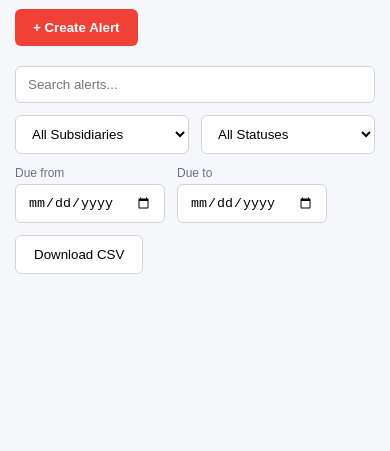
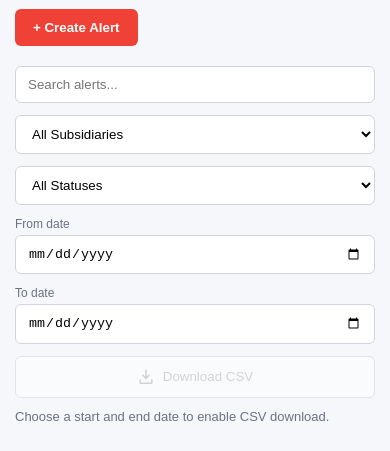
Before and after one commit to eddie-lab/Task-Alert-System, a website: page public/index.html in a window 390 px wide. Shown: the part 423-874 px from the top of the page. Before the commit the page ends 844 px from the top, so only its background shows below. Drawn offline with Linux system fonts and the light colour scheme; no server answers.

```diff
--- a/public/css/style.css
+++ b/public/css/style.css
@@ -334,39 +334,65 @@ body {
 /* FILTERS */
 
 .filters {
-    display: flex;
-    flex-wrap: wrap;
+    display: grid;
+    grid-template-columns:
+        minmax(180px, 1.5fr)
+        minmax(150px, 1.2fr)
+        minmax(135px, 1fr)
+        repeat(2, minmax(145px, 1fr))
+        auto;
     gap: 12px;
+    align-items: end;
     margin-bottom: 15px;
 }
 
 .filters input,
 .filters select {
+    width: 100%;
+    min-width: 0;
     padding: 10px 12px;
     border: 1px solid #d1d5db;
     border-radius: 6px;
     background: white;
 }
 
-.filters input {
-    width: 300px;
+.date-range-filters {
+    display: contents;
 }
 
 .date-filter {
     display: flex;
     flex-direction: column;
+    min-width: 0;
     gap: 4px;
     color: #6b7280;
     font-size: 12px;
 }
 
 .filters .date-filter input {
-    width: 150px;
+    width: 100%;
 }
 
 .download-alerts-button {
-    align-self: flex-end;
+    justify-self: start;
+    display: inline-flex;
+    align-items: center;
+    gap: 8px;
     white-space: nowrap;
+    min-height: 42px;
+    padding: 10px 14px;
+}
+
+.download-alerts-icon {
+    width: 18px;
+    height: 18px;
+    flex: 0 0 auto;
+}
+
+.download-alerts-button:focus-visible,
+.date-filter input:focus-visible {
+    outline: 2px solid var(--navy);
+    outline-offset: 2px;
 }
 
 .download-alerts-button:disabled {
@@ -374,10 +400,18 @@ body {
     opacity: 0.55;
 }
 
+.date-range-help,
 .date-range-error {
     margin: -4px 0 12px;
+    font-size: 13px;
+}
+
+.date-range-help {
+    color: #6b7280;
+}
+
+.date-range-error {
     color: #b42318;
-    font-size: 13px;
 }
 
 /* TABLE */
@@ -639,6 +673,28 @@ h3 {
 
     .sidebar {
         width: 200px;
+    }
+
+    .filters {
+        grid-template-columns: repeat(2, minmax(0, 1fr));
+    }
+
+    .filters #searchInput,
+    .date-range-filters,
+    .download-alerts-button {
+        grid-column: 1 / -1;
+    }
+
+    .date-range-filters {
+        display: grid;
+        grid-template-columns: repeat(2, minmax(0, 1fr));
+        gap: 12px;
+        max-width: none;
+    }
+
+    .date-range-help,
+    .date-range-error {
+        grid-column: 1 / -1;
     }
 
     .stats {
@@ -1503,18 +1559,22 @@ tbody tr:hover {
     }
 
     .filters {
-        flex-wrap: wrap;
-    }
-
-    .filters input {
-        width: 100%;
-        flex: 1 1 100%;
-    }
-
-    .filters select {
-        flex: 1 1 calc(50% - 6px);
-        min-width: 0;
-        max-width: 100%;
+        grid-template-columns: minmax(0, 1fr);
+    }
+
+    .date-range-filters {
+        grid-column: auto;
+        grid-template-columns: minmax(0, 1fr);
+    }
+
+    .filters #searchInput,
+    .download-alerts-button {
+        grid-column: auto;
+    }
+
+    .download-alerts-button {
+        justify-self: stretch;
+        justify-content: center;
     }
 
     /* five stat cards: two across instead of five tall blocks */
--- a/public/index.html
+++ b/public/index.html
@@ -294,22 +294,27 @@
 
                 </select>
 
-                <label class="date-filter">
-                    Due from
-                    <input id="dueDateFrom" type="date" onchange="filterAlerts()">
-                </label>
+                <div class="date-range-filters">
+                    <label class="date-filter">
+                        From date
+                        <input id="dateFrom" type="date" onchange="filterAlerts()">
+                    </label>
 
-                <label class="date-filter">
-                    Due to
-                    <input id="dueDateTo" type="date" onchange="filterAlerts()">
-                </label>
+                    <label class="date-filter">
+                        To date
+                        <input id="dateTo" type="date" onchange="filterAlerts()">
+                    </label>
+                </div>
 
-                <button id="downloadAlertsBtn" class="secondary-button download-alerts-button" type="button">
+                <button id="downloadAlertsBtn" class="secondary-button download-alerts-button" type="button" disabled aria-describedby="dateRangeHelp">
+                    <svg class="download-alerts-icon" viewBox="0 0 20 20" fill="none" aria-hidden="true">
+                        <path d="M10 2.5v9m0 0 3.5-3.5M10 11.5 6.5 8M3.5 13v3.25c0 .41.34.75.75.75h11.5c.41 0 .75-.34.75-.75V13" stroke="currentColor" stroke-width="1.7" stroke-linecap="round" stroke-linejoin="round"/>
+                    </svg>
                     Download CSV
                 </button>
 
             </div>
-
+            <p id="dateRangeHelp" class="date-range-help" aria-live="polite">Choose a start and end date to enable CSV download.</p>
             <p id="dateRangeError" class="date-range-error hidden" role="alert"></p>
 
             <!-- ALERT TABLE -->
--- a/public/js/app.js
+++ b/public/js/app.js
@@ -571,15 +571,17 @@ function filterAlerts() {
             .getElementById("statusFilter")
             .value;
 
-    const fromDate = document.getElementById("dueDateFrom").value;
-    const toDate = document.getElementById("dueDateTo").value;
+    const fromDate = document.getElementById("dateFrom").value;
+    const toDate = document.getElementById("dateTo").value;
     const dateRangeError = document.getElementById("dateRangeError");
+    const dateRangeHelp = document.getElementById("dateRangeHelp");
     const downloadButton = document.getElementById("downloadAlertsBtn");
 
     if (fromDate && toDate && fromDate > toDate) {
         dateRangeError.textContent = "The start date must be on or before the end date.";
         dateRangeError.classList.remove("hidden");
         downloadButton.disabled = true;
+        dateRangeHelp.textContent = "";
         visibleAlerts = [];
         renderAlerts(visibleAlerts);
         return;
@@ -587,7 +589,14 @@ function filterAlerts() {
 
     dateRangeError.textContent = "";
     dateRangeError.classList.add("hidden");
-    downloadButton.disabled = false;
+    downloadButton.disabled = !fromDate || !toDate;
+    dateRangeHelp.textContent = !fromDate && !toDate
+        ? "Choose a start and end date to enable CSV download."
+        : !fromDate
+            ? "Choose a start date to enable CSV download."
+            : !toDate
+                ? "Choose an end date to enable CSV download."
+                : "";
 
     visibleAlerts =
         allAlerts.filter(alert => {
@@ -634,6 +643,10 @@ function filterAlerts() {
 }
 
 function downloadFilteredAlerts() {
+    if (document.getElementById("downloadAlertsBtn").disabled) {
+        return;
+    }
+
     const csvCell = value => {
         let text = String(value ?? "");
         if (/^[=+\-@\t\r]/.test(text)) {
--- a/server.js
+++ b/server.js
@@ -137,7 +137,7 @@ async function startServer() {
     }
 
     const server = app.listen(PORT, () => {
-        console.log(`Alert System running on https://norrenalerts.norrenberger.com`);
+        console.log(`Alert System running on http://localhost:${PORT}`);
         startScheduler();
     });
 
```
